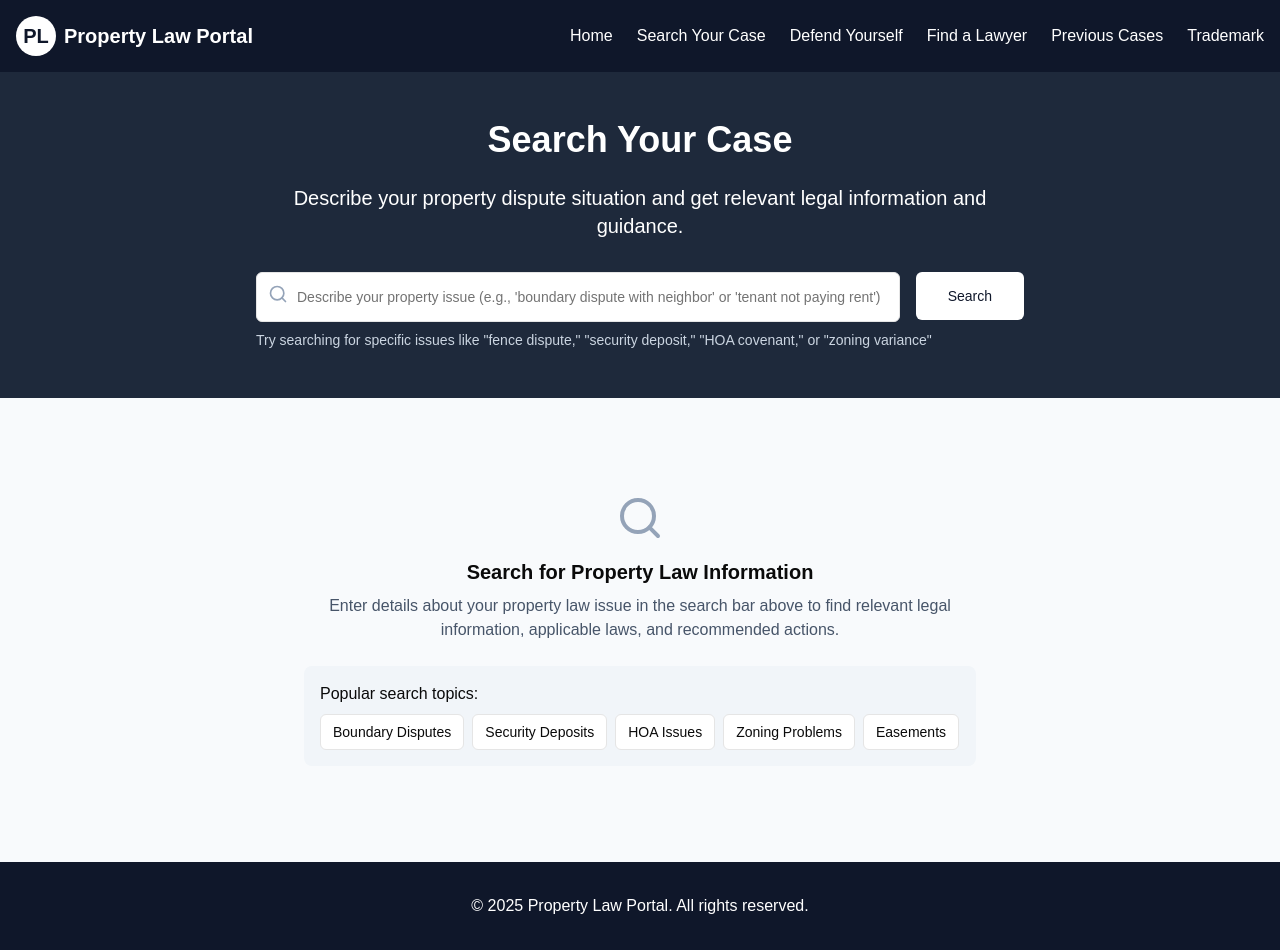
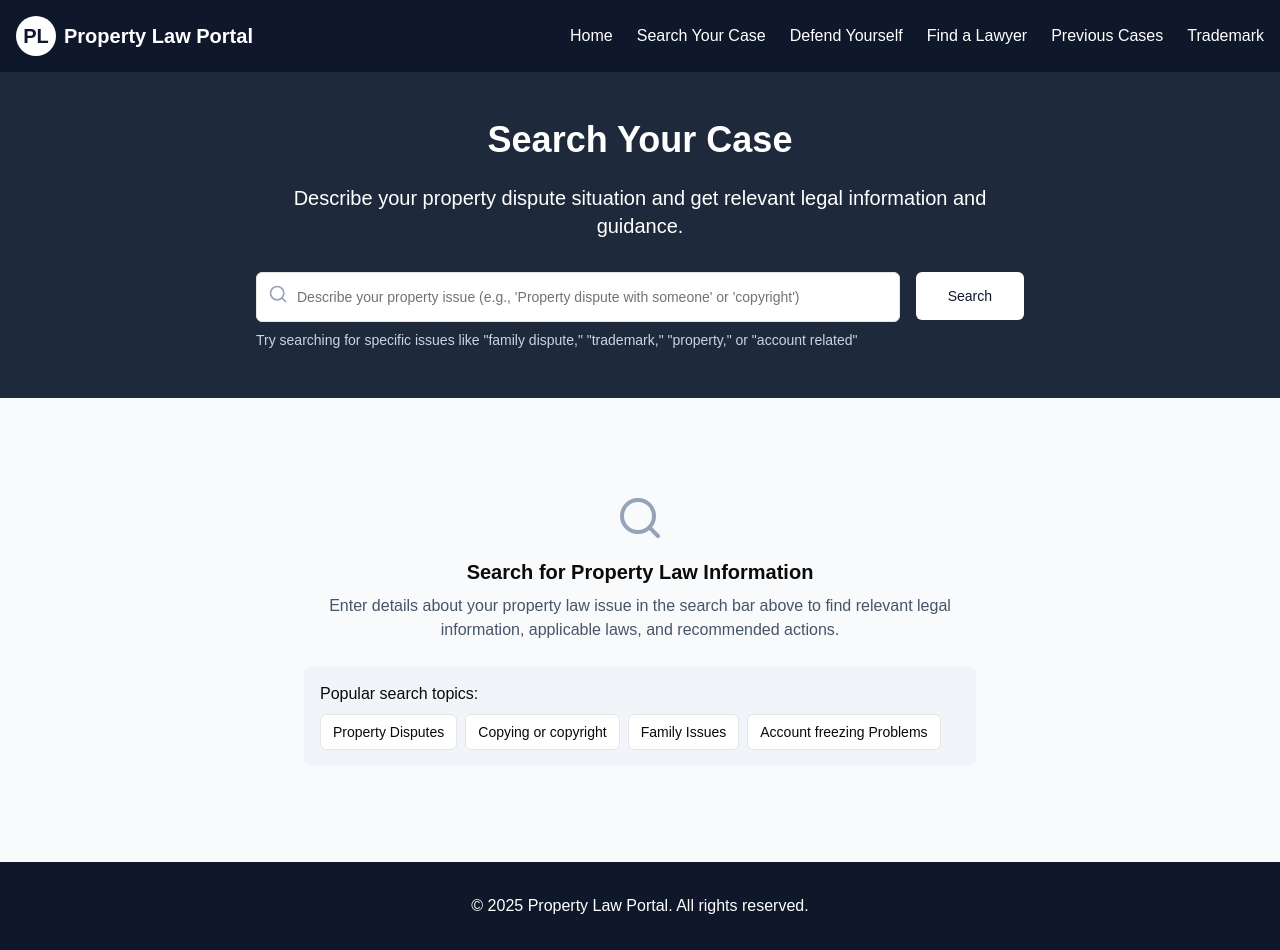
Before and after one commit to Uditrao/Property_Law, a Next.js app: page /search-case in a window 1280 px wide. Built offline with nearby package versions, Linux system fonts and the light colour scheme.

Commit message:
Update page.tsx

```diff
--- a/app/search-case/page.tsx
+++ b/app/search-case/page.tsx
@@ -777,7 +777,7 @@ export default function SearchCase() {
                 <Search className="absolute left-3 top-3 h-5 w-5 text-slate-400" />
                 <Input
                   type="text"
-                  placeholder="Describe your property issue (e.g., 'boundary dispute with neighbor' or 'tenant not paying rent')"
+                  placeholder="Describe your property issue (e.g., 'Property dispute with someone' or 'copyright')"
                   className="pl-10 bg-white text-slate-900 py-6 text-lg"
                   value={searchQuery}
                   onChange={(e) => setSearchQuery(e.target.value)}
@@ -797,8 +797,7 @@ export default function SearchCase() {
               </Button>
             </div>
             <p className="text-slate-300 text-sm mt-2">
-              Try searching for specific issues like "fence dispute," "security deposit," "HOA covenant," or "zoning
-              variance"
+              Try searching for specific issues like "family dispute," "trademark," "property," or "account related"
             </p>
           </div>
         </div>
@@ -949,52 +948,43 @@ export default function SearchCase() {
                     variant="outline"
                     size="sm"
                     onClick={() => {
-                      setSearchQuery("boundary fence dispute with neighbor")
+                      setSearchQuery("Property related issue")
                       handleSearch()
                     }}
                   >
-                    Boundary Disputes
+                    Property Disputes
                   </Button>
                   <Button
                     variant="outline"
                     size="sm"
                     onClick={() => {
-                      setSearchQuery("security deposit not returned by landlord")
+                      setSearchQuery("Someone copying my idea ")
                       handleSearch()
                     }}
                   >
-                    Security Deposits
+                    Copying or copyright
                   </Button>
                   <Button
                     variant="outline"
                     size="sm"
                     onClick={() => {
-                      setSearchQuery("HOA covenant violation notice")
+                      setSearchQuery("Family related disputes")
                       handleSearch()
                     }}
                   >
-                    HOA Issues
+                    Family Issues
                   </Button>
                   <Button
                     variant="outline"
                     size="sm"
                     onClick={() => {
-                      setSearchQuery("zoning variance for home addition")
+                      setSearchQuery("Account got freezed what to do")
                       handleSearch()
                     }}
                   >
-                    Zoning Problems
+                    Account freezing Problems
                   </Button>
-                  <Button
-                    variant="outline"
-                    size="sm"
-                    onClick={() => {
-                      setSearchQuery("easement on my property")
-                      handleSearch()
-                    }}
-                  >
-                    Easements
-                  </Button>
+
                 </div>
               </div>
             </div>
```
